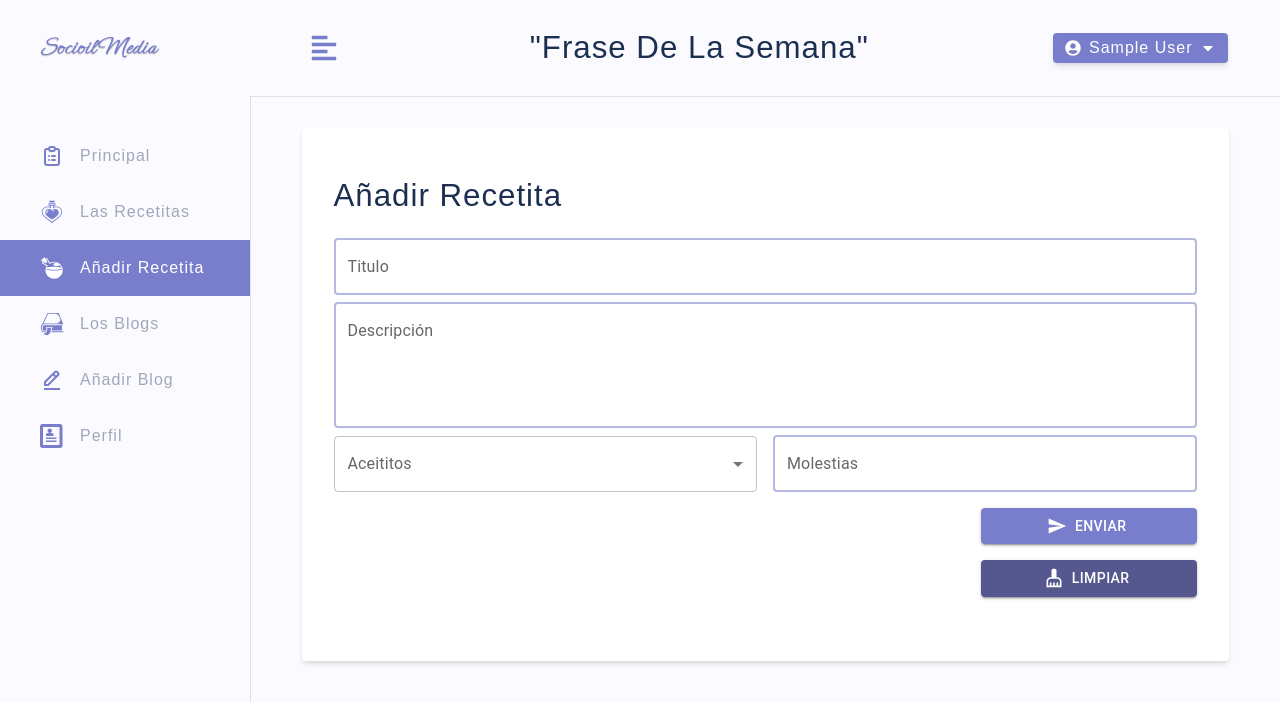
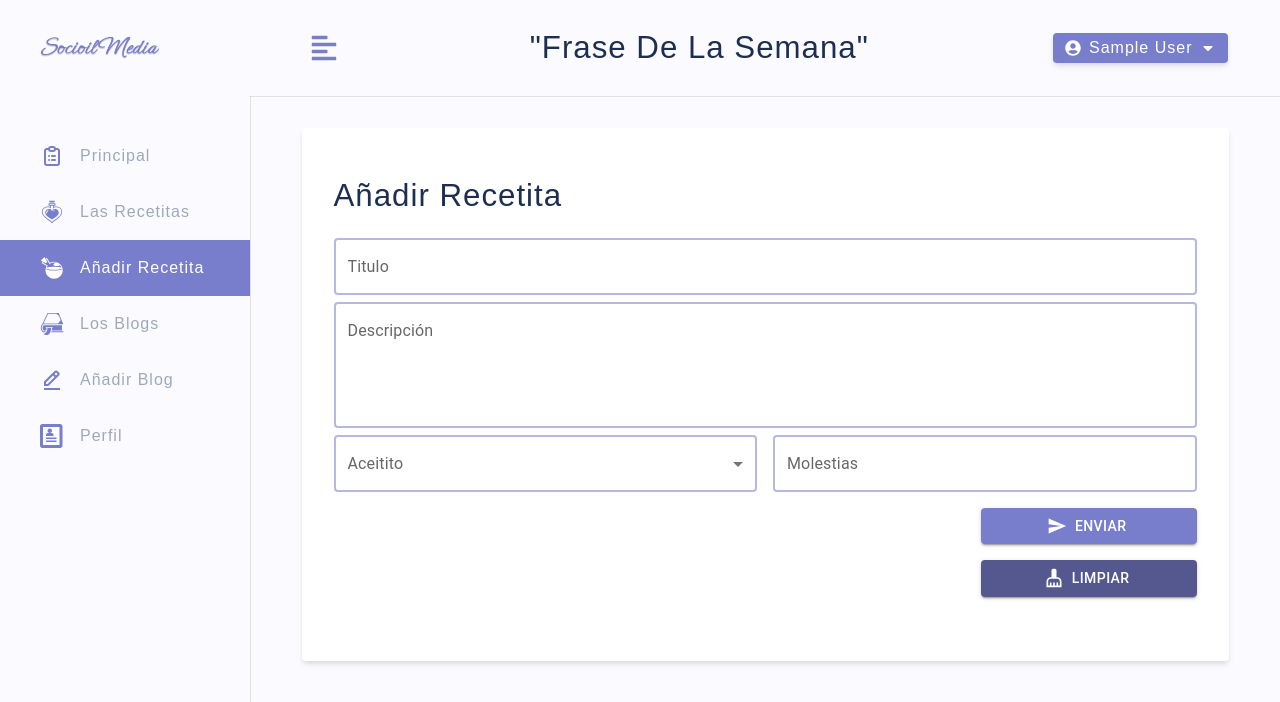
Before and after one commit to A-rielox/mui-socioil, a React (Create React App) app in the folder client/: page /add-recipe in a window 1280 px wide. Shown: the top 702 px of the page. Built offline with nearby package versions, Linux system fonts and the light colour scheme; sample sign-in values are in the browser's storage.

Commit message:
listo select chips

```diff
--- a/client/src/components/mui/SelectMultiple.js
+++ b/client/src/components/mui/SelectMultiple.js
@@ -0,0 +1,102 @@
+import * as React from 'react';
+import { useTheme } from '@mui/material/styles';
+import Box from '@mui/material/Box';
+import OutlinedInput from '@mui/material/OutlinedInput';
+import InputLabel from '@mui/material/InputLabel';
+import MenuItem from '@mui/material/MenuItem';
+import FormControl from '@mui/material/FormControl';
+import Select from '@mui/material/Select';
+import Chip from '@mui/material/Chip';
+
+import { oilsList } from '../../utils/optionLists';
+
+const ITEM_HEIGHT = 48;
+const ITEM_PADDING_TOP = 8;
+const MenuProps = {
+   PaperProps: {
+      style: {
+         maxHeight: ITEM_HEIGHT * 4.5 + ITEM_PADDING_TOP,
+         width: 250,
+      },
+   },
+};
+
+const names = [...oilsList];
+
+function getStyles(name, personName, theme) {
+   return {
+      fontWeight:
+         personName.indexOf(name) === -1
+            ? theme.typography.fontWeightRegular
+            : theme.typography.fontWeightMedium,
+   };
+}
+
+export default function MultipleSelectChip() {
+   const theme = useTheme();
+   const [personName, setPersonName] = React.useState([]);
+
+   const handleChange = event => {
+      const {
+         target: { value },
+      } = event;
+      setPersonName(
+         // On autofill we get a stringified value.
+         typeof value === 'string' ? value.split(',') : value
+      );
+   };
+
+   return (
+      <FormControl
+         sx={{
+            flex: 1,
+            width: { xs: '100%', sm: 'auto' },
+            // '& fieldset > legend': { width: '60px' },
+            '.MuiOutlinedInput-notchedOutline': {
+               borderColor: 'var(--primary-200)',
+               borderWidth: '2px',
+            },
+            '&:hover .MuiOutlinedInput-notchedOutline': {
+               borderColor: 'var(--primary-50)',
+               borderWidth: '2px',
+            },
+            '& .Mui-focused .MuiOutlinedInput-notchedOutline': {
+               borderColor: 'var(--primary-500)',
+               borderWidth: '2px',
+            },
+            '& .MuiInputLabel-shrink': {
+               color: 'var(--primary-500)',
+               fontWeight: 'bold',
+            },
+         }}
+      >
+         <InputLabel id="multipleOilsLabel">Aceitito</InputLabel>
+         <Select
+            labelId="multipleOilsLabel"
+            id="multipleOils"
+            multiple
+            value={personName}
+            onChange={handleChange}
+            input={<OutlinedInput id="select-multiple-chip" label="Aceitito" />}
+            renderValue={selected => (
+               <Box sx={{ display: 'flex', flexWrap: 'wrap', gap: 0.5 }}>
+                  {selected.map(value => (
+                     <Chip key={value} label={value} />
+                  ))}
+               </Box>
+            )}
+            MenuProps={MenuProps}
+         >
+            {names.map(name => (
+               <MenuItem
+                  key={name}
+                  value={name}
+                  style={getStyles(name, personName, theme)}
+               >
+                  {name}
+               </MenuItem>
+            ))}
+         </Select>
+      </FormControl>
+   );
+}
--- a/client/src/pages/dashboard/AddRecipe.js
+++ b/client/src/pages/dashboard/AddRecipe.js
@@ -20,6 +20,7 @@ import Stack from '@mui/material/Stack';
 // ================
 import InputSimpleMui from '../../components/mui/InputSimpleMui';
 import { ButtonEnviar, ButtonLimpiar } from '../../components/mui/Button';
+import SelectMultiple from '../../components/mui/SelectMultiple';
 
 // los valores los pongo en el global ( y no en la pura pag como en el register ) xq para editar y agregar receta voy a ocupar la misma pag ( y la diferencia en la pag la hago con el "isEditing" )
 const AddRecipe = () => {
@@ -152,7 +153,6 @@ const AddRecipe = () => {
                onChange={handleRecipeInput}
             />
 
-            {/* ACEITES */}
             <Stack
                direction={{ xs: 'column', sm: 'row' }}
                spacing={2}
@@ -160,58 +160,10 @@ const AddRecipe = () => {
                // alignItems="center"
                alignItems={{ xs: 'center', sm: 'flex-start' }}
             >
-               <FormControl
-                  id="multiline-oils"
-                  sx={{
-                     flex: 1,
-                     width: { xs: '100%', sm: 'auto' },
-                     // '& fieldset > legend': { width: '60px' },
-                  }}
-                  label="aceititos"
-               >
-                  <InputLabel id="oils-input">Aceititos</InputLabel>
-                  <Select
-                     labelId="oils-input"
-                     id="multiple-oils"
-                     multiple
-                     value={personName}
-                     onChange={handleChangeOils}
-                     input={
-                        <OutlinedInput
-                           color="secondary"
-                           id="select-multiple-oils"
-                           label="Chip"
-                        />
-                     }
-                     renderValue={selected => (
-                        <Box
-                           sx={{
-                              display: 'flex',
-                              flexWrap: 'wrap',
-                              gap: 0.5,
-                           }}
-                        >
-                           {selected.map(value => (
-                              <Chip key={value} label={value} />
-                           ))}
-                        </Box>
-                     )}
-                     MenuProps={MenuProps}
-                  >
-                     {oilsOptions.map(name => (
-                        <MenuItem
-                           key={name}
-                           value={name}
-                           // style={getStyles(name, personName, theme)}
-                        >
-                           {name}
-                        </MenuItem>
-                     ))}
-                  </Select>
-               </FormControl>
+               {/* ACEITES */}
+               <SelectMultiple />
 
                {/* PROBLEMS */}
-
                <InputSimpleMui
                   label="Molestias"
                   placeholder="Separa las molestias con una coma (,)"
```
